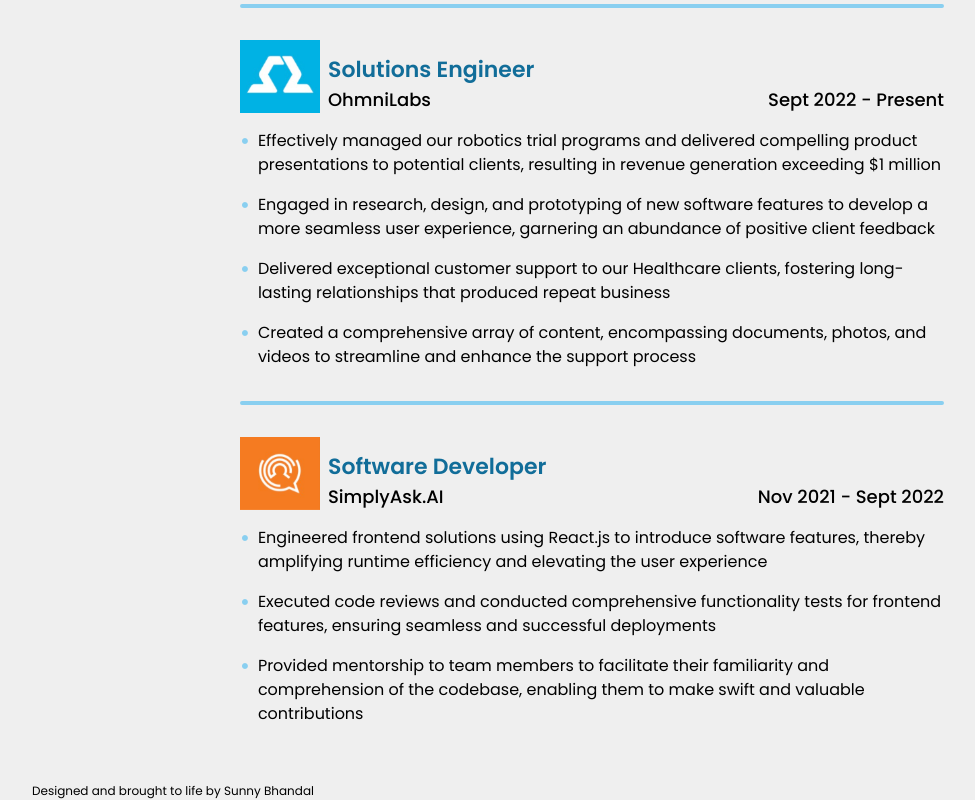
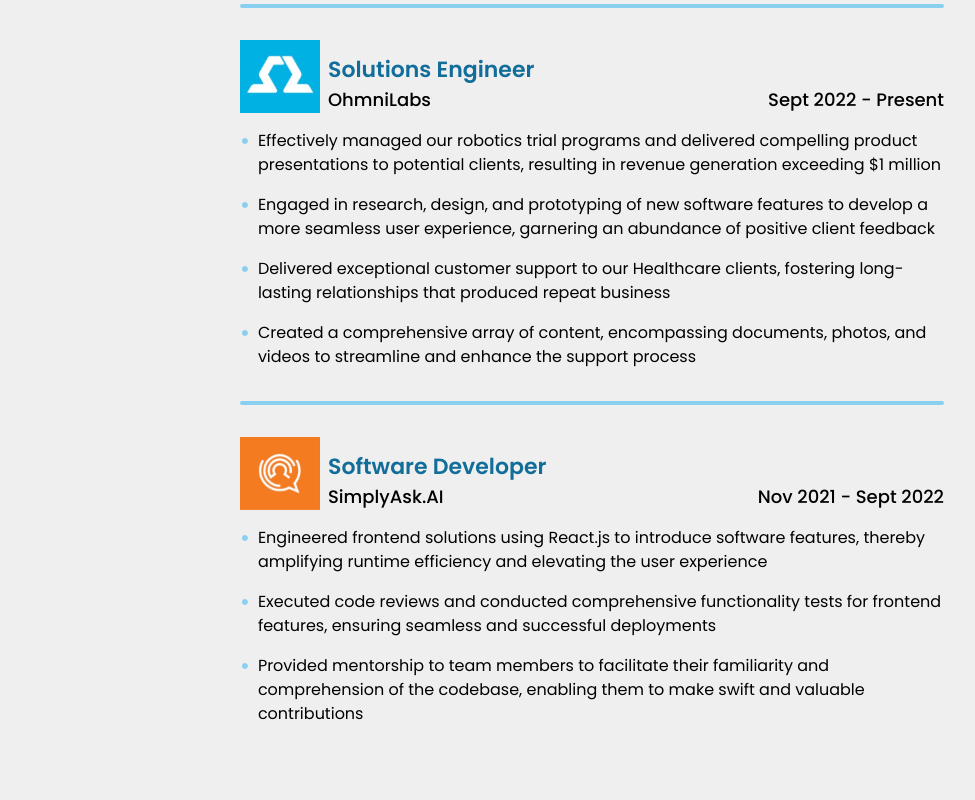
Before and after one commit to sunnybhandal/my-portfolio-v2, a Next.js app: page /experience in a window 1280 px wide. Shown: the part 386-1186 px from the top of the page, without its empty margins (48-1023 px from the left). After the commit the page ends 1152 px from the top, so only its background shows below. Built offline with nearby package versions, Linux system fonts and the light colour scheme.

Commit message:
remove footer

```diff
--- a/app/components/Footer.tsx
+++ /dev/null
@@ -1,11 +0,0 @@
-import React from "react";
-
-const Footer = () => {
-  return (
-    <div className="max-container padding-container regular-12 pt-4">
-      Designed and brought to life by Sunny Bhandal
-    </div>
-  );
-};
-
-export default Footer;
--- a/app/layout.tsx
+++ b/app/layout.tsx
@@ -18,7 +18,6 @@ export default function RootLayout({
       <body className="bg-[#efefef]">
         <Navbar />
         {children}
-        <Footer />
       </body>
     </html>
   );
```
